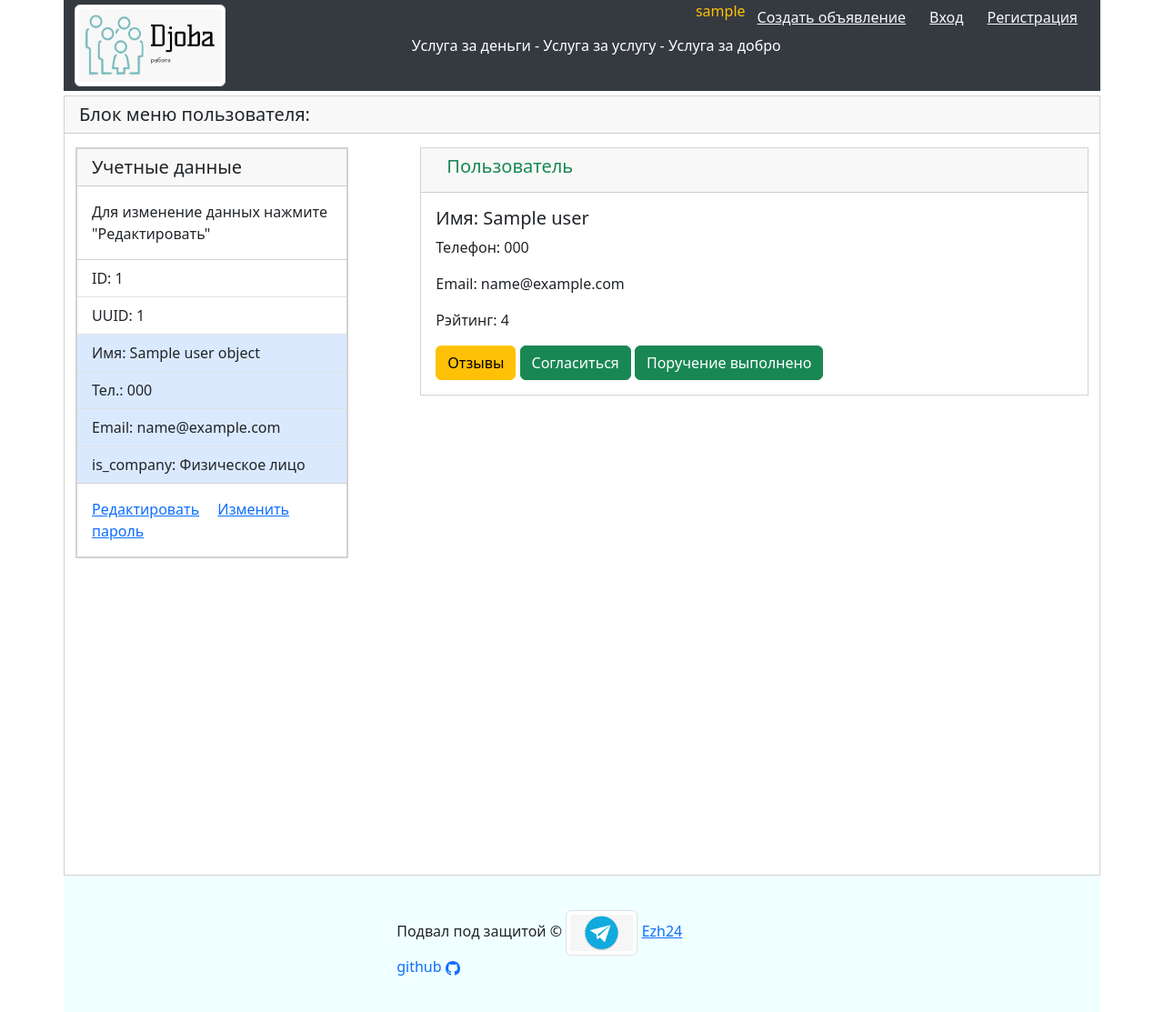
After one commit to VinogradovAU/djoba, a FastAPI app: template templates/booking_userlist_profile.html in a window 1280 px wide. The commit adds this page. Shown: the whole page at 91% size. Run offline with FastAPI, Linux system fonts and the light colour scheme; the template is opened without the code that fills it: most values are stand-ins (such as "Sample title", 1, 10 or a date in 2020); parts of the project's set-up code (start-up, migrations or seed data) failed here and were passed over; some libraries are stand-ins or nearby versions.

Commit message:
добавил вывод соискателей откликнувшихся на джобу в профиле

```diff
--- /dev/null
+++ b/templates/booking_userlist_profile.html
@@ -0,0 +1,80 @@
+<!doctype html>
+<html lang="ru">
+<head>
+    {% include 'meta_link_include.html' %}
+
+    {% block title %}
+    <title>Личный кабинет</title>
+    {% endblock %}
+
+</head>
+<body>
+<div class="container my_head fixed-top">
+        {% include 'main_menu.html' %}
+</div>
+
+                       <div class="container my_content">
+  <div class="row">
+  <div class="col-md-12 p-0">
+<div class="card">
+            <div>
+                <h5 class="card-header">Блок меню пользователя:</h5>
+            </div>
+            <div class="razdelitel">
+
+            </div>
+    <div class="container my_content p-0">
+  <div class="row m-0">
+      {% block content %}
+    <div class="col-md-4">
+
+                    {%if user_object %}
+
+                    {% include 'user_card.html' %}
+
+                    {%endif%}
+
+    </div>
+    <div class="col-md-8">
+
+        {%if user_list%}
+        {%for user in user_list%}
+          <div class="card">
+          <div class="card-header">
+              <div class="row m-0 p-0">
+                  <div class="col d-flex justify-content-start text-success"><h5>Пользователь</h5></div>
+              </div>
+          </div>
+
+          <div class="card-body">
+            <h5 class="card-title">Имя: {{ user.name }}</h5>
+            <p class="card-text">Телефон: {{ user.phone }}</p>
+            <p class="card-text">Email: {{ user.email }}</p>
+            <p class="card-text"> Рэйтинг: {{ user.rating }}</p>
+            <button type="button" class="btn btn-warning" uuid_job="" onclick="" value="">Отзывы</button>
+            <button type="button" class="btn btn-success" uuid_job="" onclick="" value="">Согласиться</button>
+            <button type="button" class="btn btn-success" uuid_job="" onclick="" value="">Поручение выполнено</button>
+          </div>
+        </div>
+        {%endfor%}
+        {%else%}
+        нет откликов
+        {%endif%}
+    </div>
+
+      {% endblock %}
+  </div>
+</div>
+
+          </div>
+        </div>
+
+</div>
+</div>
+
+{%include 'footer_col.html'%}
+
+{% include 'js_include.html' %}
+
+</body>
+</html>
--- a/templates/user_profile.html
+++ b/templates/user_profile.html
@@ -76,8 +76,8 @@
               {% endif %}
             {% if job.is_booking %}
 
-                <button type="button" class="btn btn-success" uuid_job="{{job.uuid}}" onclick="return get_booking_users(this);" value="booking">
-                    Отклики <span class="badge bg-secondary">{{job.b_count}}</span></button>
+                <a role="button" class="btn btn-success" href="/profile/responses/{{job.uuid}}">
+                    Отклики <span class="badge bg-secondary">{{job.b_count}}</span></a>
 
             {%endif%}
 
```
Also changed, not shown: endpoints/profile.py (+27 -0 lines), repositories/jobs.py (+9 -0 lines).
